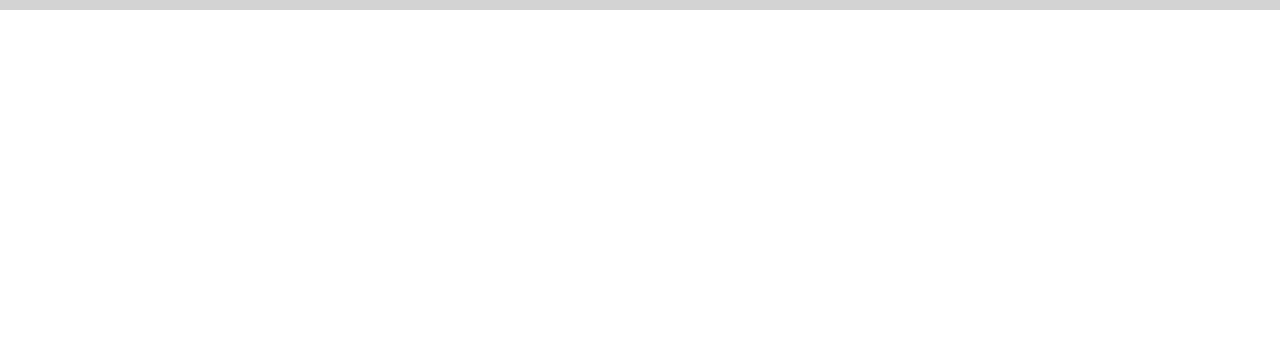
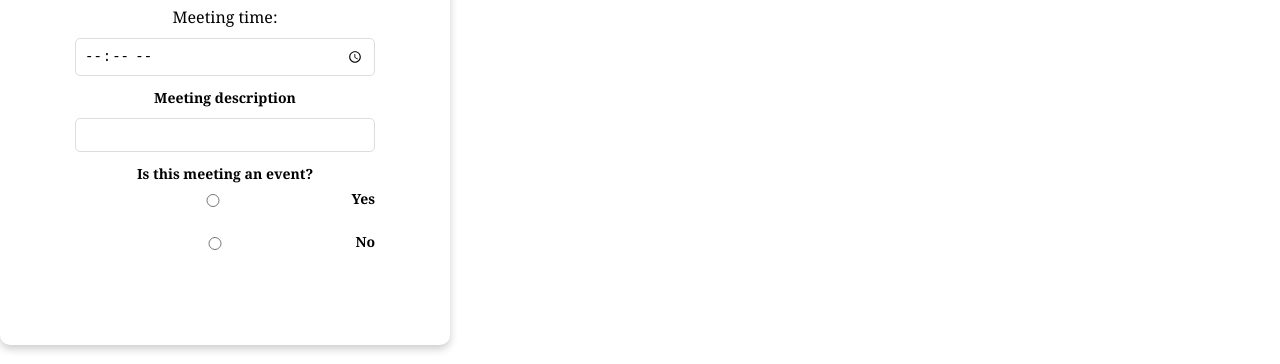
Before and after one commit to KateRielly/Clubhub, a plain HTML site: page clubDash.html in a window 1280 px wide. Shown: the part 749-1113 px from the top of the page. Before the commit the page ends 800 px from the top, so only its background shows below. Drawn offline with Linux system fonts and the light colour scheme; no server answers.

Commit message:
Update clubDash.html

```diff
--- a/clubDash.html
+++ b/clubDash.html
@@ -42,6 +42,28 @@
         <button id="confCancelDelete" class="confbtn" onclick="document.getElementById('deleteConfModal').style.display = 'none';">Cancel</button>
         </div>
     </div>
+    <!-- END OF DELETE CONF MODAL!!!! -->
+
+    <!-- Create new event modal -->
+     <div id="createMeetModal" >
+        <div class="confModalContent">
+            <p>New meeting information</p>
+            <lable>Meeting time:</lable>
+            <input type="time">
+            <label>Meeting description</label>
+            <input type="textarea">
+            <label>Is this meeting an event?</label><br>
+                <div class="radio-container">
+                    <input type="radio" id="yes" name="radio">
+                    <label for="yes" class="radio">Yes</label>
+                </div>
+                <div class="radio-container">
+                    <input type="radio" id="no" name="radio">
+                    <label for="no" class="radio">No</label>
+                </div>
+
+        </div>
+     </div>
 
     <br>
     <!-- creates a footer at the bottom of the page -->
```
